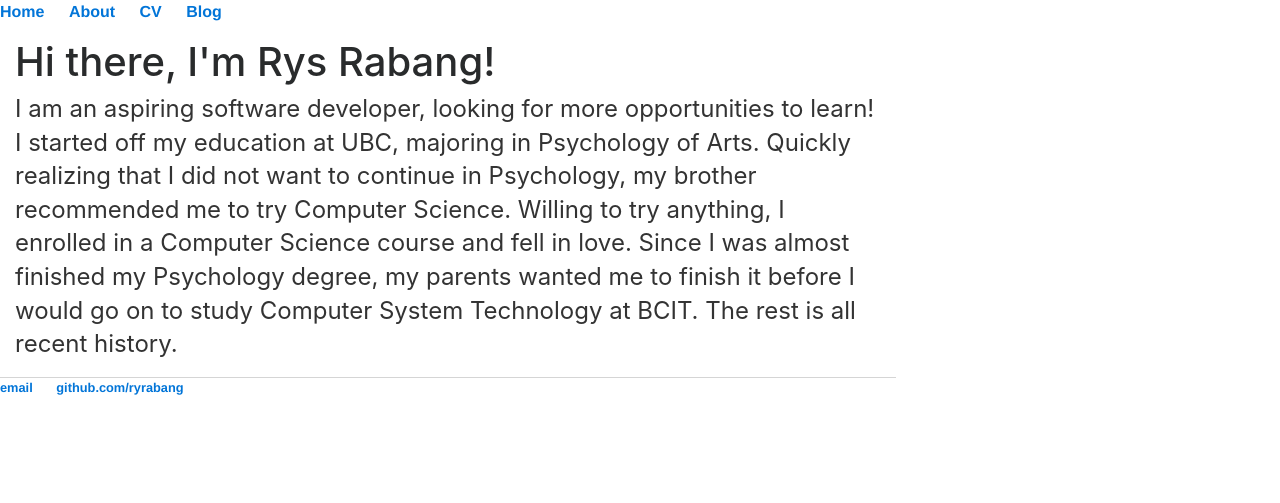
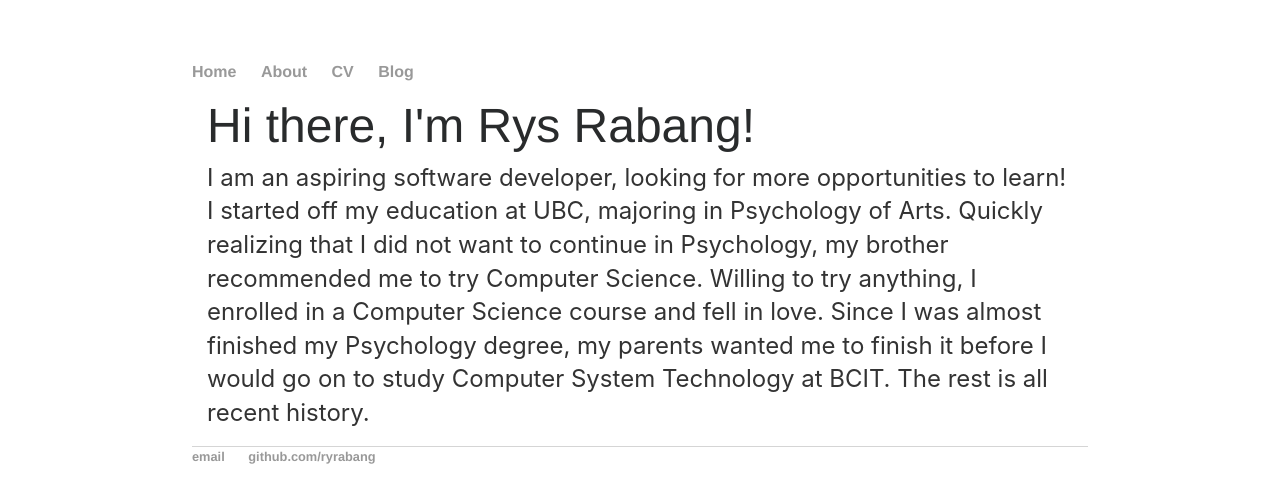
Before and after one commit to ryrabang/ryrabang.github.io, a Jekyll site: the page built from about/index.html, in a window 1280 px wide. Shown: the top 503 px of the page. Built offline with Jekyll 4.4.1, drawn with Linux system fonts in a browser that asks for light colours; nearby versions of some CDN libraries.

Commit message:
Update default.html

```diff
--- a/_layouts/default.html
+++ b/_layouts/default.html
@@ -3,11 +3,11 @@
 		<head>
 			<title>{{ page.title }}</title>
 			<!-- link to main stylesheet -->
-			<link rel="stylesheet" type="text/css" href="/css/style.css">
 			<link rel="stylesheet" href="https://maxcdn.bootstrapcdn.com/bootstrap/4.0.0-alpha.6/css/bootstrap.min.css" integrity="sha384-rwoIResjU2yc3z8GV/NPeZWAv56rSmLldC3R/AZzGRnGxQQKnKkoFVhFQhNUwEyJ" crossorigin="anonymous">
 			<script src="https://code.jquery.com/jquery-3.1.1.slim.min.js" integrity="sha384-A7FZj7v+d/sdmMqp/nOQwliLvUsJfDHW+k9Omg/a/EheAdgtzNs3hpfag6Ed950n" crossorigin="anonymous"></script>
 			<script src="https://cdnjs.cloudflare.com/ajax/libs/tether/1.4.0/js/tether.min.js" integrity="sha384-DztdAPBWPRXSA/3eYEEUWrWCy7G5KFbe8fFjk5JAIxUYHKkDx6Qin1DkWx51bBrb" crossorigin="anonymous"></script>
 			<script src="https://maxcdn.bootstrapcdn.com/bootstrap/4.0.0-alpha.6/js/bootstrap.min.js" integrity="sha384-vBWWzlZJ8ea9aCX4pEW3rVHjgjt7zpkNpZk+02D9phzyeVkE+jo0ieGizqPLForn" crossorigin="anonymous"></script>
+			<link rel="stylesheet" type="text/css" href="/css/style.css">
 		</head>
 		<body>
 			<nav>
```
